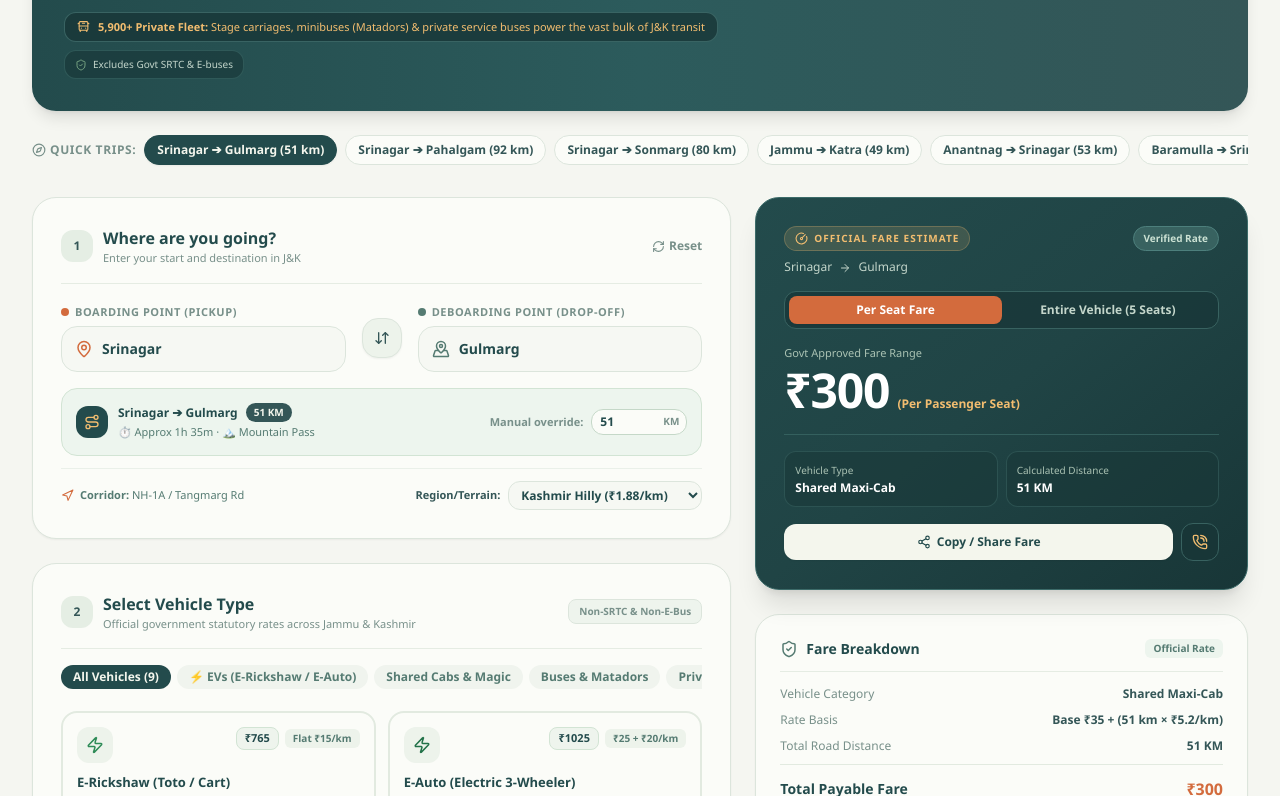
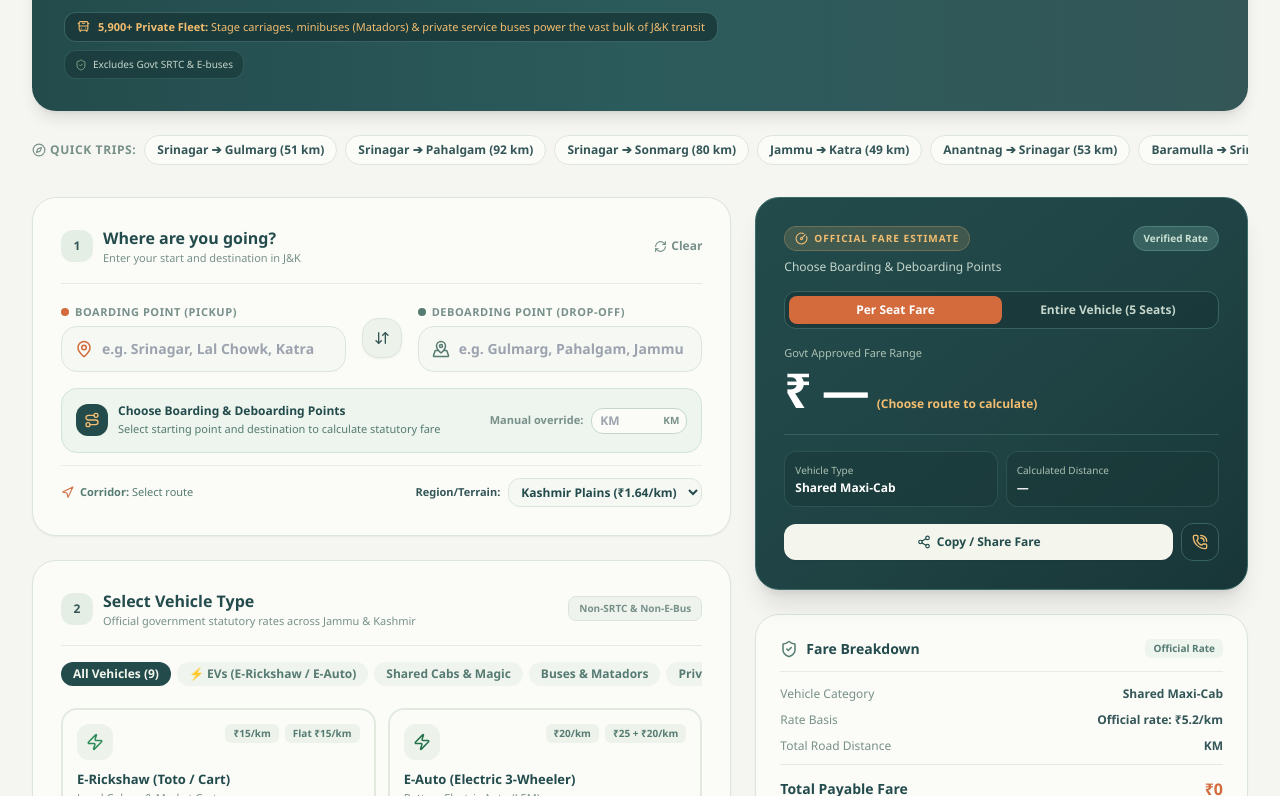
Before and after one commit to Farhaan327426/SafarApp, a React (Vite) app: page / in a window 1280 px wide. Shown: the part 304-1100 px from the top of the page. Built offline with nearby package versions, Linux system fonts and the light colour scheme.

Commit message:
feat: do not set default route and let user choose boarding and deboarding points

```diff
--- a/src/App.jsx
+++ b/src/App.jsx
@@ -768,12 +768,12 @@ function resolveRouteInfo(loc1, loc2) {
 
 export default function App() {
   const [activeNav, setActiveNav] = useState("Fare calculator");
-  const [from, setFrom] = useState("Srinagar");
-  const [to, setTo] = useState("Gulmarg");
-  const [distance, setDistance] = useState("51");
+  const [from, setFrom] = useState("");
+  const [to, setTo] = useState("");
+  const [distance, setDistance] = useState("");
   const [vehicle, setVehicle] = useState("shared-cab");
   const [vehicleCategoryFilter, setVehicleCategoryFilter] = useState("all");
-  const [terrainRegion, setTerrainRegion] = useState("kashmir-hill");
+  const [terrainRegion, setTerrainRegion] = useState("kashmir-plain");
   const [notice, setNotice] = useState("");
   const [showNotifications, setShowNotifications] = useState(false);
   const [mobileNavOpen, setMobileNavOpen] = useState(false);
@@ -782,6 +782,8 @@ export default function App() {
   const [searchToFocus, setSearchToFocus] = useState(false);
   const [priceMode, setPriceMode] = useState("per-seat");
 
+  const hasRoute = Boolean(from.trim() && to.trim());
+
   // Dynamic Route & Distance Resolver
   const currentRouteMeta = useMemo(() => {
     return resolveRouteInfo(from, to);
@@ -800,6 +802,10 @@ export default function App() {
 
   // Synchronize distance and terrain on route update
   const syncRouteDistance = (nextFrom, nextTo) => {
+    if (!nextFrom.trim() || !nextTo.trim()) {
+      setDistance("");
+      return null;
+    }
     const info = resolveRouteInfo(nextFrom, nextTo);
     setDistance(String(info.distance));
     setTerrainRegion(info.region);
@@ -808,7 +814,19 @@ export default function App() {
 
   // Exact Statutory Fare Calculations
   const fareParts = useMemo(() => {
-    const km = Math.max(1, Number(distance) || 1);
+    const km = Number(distance) || 0;
+    if (km <= 0) {
+      return {
+        base: chosenVehicle.base,
+        distanceCost: 0,
+        localAdjustment: 0,
+        totalSingle: 0,
+        fullCabCost: 0,
+        formulaDesc: `Official rate: ₹${chosenVehicle.perKm}/km`,
+        perKmRate: chosenVehicle.perKm,
+      };
+    }
+
     let base = chosenVehicle.base;
     let distanceCost = 0;
     let localAdjustment = 0;
@@ -817,7 +835,6 @@ export default function App() {
 
     switch (chosenVehicle.calcType) {
       case "e-rickshaw":
-        // Flat ₹15 per kilometer
         base = 15;
         distanceCost = Math.round(km * 15);
         totalSingle = Math.max(15, distanceCost);
@@ -825,16 +842,13 @@ export default function App() {
         break;
 
       case "e-auto":
-        // ₹25 for 1st km, ₹20 for every subsequent km
         base = 25;
         distanceCost = km <= 1 ? 0 : Math.round((km - 1) * 20);
         totalSingle = km <= 1 ? 25 : 25 + distanceCost;
-        formulaDesc = km <= 1 ? "1st KM Base Fare (₹25)" : `₹25 (1st km) + ${(km - 1)} km × ₹20/km`;
+        formulaDesc = km <= 1 ? "1st KM Base (₹25)" : `₹25 (1st km) + ${(km - 1)} km × ₹20/km`;
         break;
 
       case "stage-slab":
-        // Tata Magic / Feeder 4-Wheelers:
-        // Up to 3 km: ₹9, Up to 5 km: ₹14, Up to 10 km: ₹17, Up to 15 km: ₹20, 15-20 km: ₹26, >20 km: 50% concession
         if (km <= 3) {
           totalSingle = 9;
           base = 9;
@@ -858,15 +872,13 @@ export default function App() {
         } else {
           base = 26;
           const extraKm = km - 20;
-          distanceCost = Math.round(extraKm * 1.40); // 50% concessional rate beyond 20km
+          distanceCost = Math.round(extraKm * 1.40);
           totalSingle = 26 + distanceCost;
-          formulaDesc = `₹26 (20km slab) + ${extraKm} km @ 50% Concessional Rate (₹1.40/km)`;
+          formulaDesc = `₹26 (20km slab) + ${extraKm} km @ 50% Concession (₹1.40/km)`;
         }
         break;
 
       case "stage-carriage":
-        // Mini Bus / Matador:
-        // Kashmir Plain: ₹1.64/km, Jammu Plain: ₹1.12/km, Hill: ₹1.59-₹1.88/km
         {
           const ratePerKm =
             terrainRegion === "kashmir-plain"
@@ -876,16 +888,14 @@ export default function App() {
               : terrainRegion === "jammu-plain"
               ? 1.12
               : 1.59;
-          base = 10; // statutory minimum boarding
+          base = 10;
           distanceCost = Math.round(km * ratePerKm);
           totalSingle = Math.max(10, distanceCost);
-          formulaDesc = `${km} km × ₹${ratePerKm}/km (${terrainRegion.replace("-", " ")})`;
+          formulaDesc = `${km} km × ₹${ratePerKm}/km`;
         }
         break;
 
       case "stage-carriage-big":
-        // Big Private 2+2 Bus:
-        // Kashmir Plain: ₹1.40/km, Jammu Plain: ₹1.12/km, Hill: ₹1.59/km
         {
           const ratePerKm =
             terrainRegion === "kashmir-plain"
@@ -898,25 +908,23 @@ export default function App() {
           base = 10;
           distanceCost = Math.round(km * ratePerKm);
           totalSingle = Math.max(10, distanceCost);
-          formulaDesc = `${km} km × ₹${ratePerKm}/km (${terrainRegion.replace("-", " ")})`;
+          formulaDesc = `${km} km × ₹${ratePerKm}/km`;
         }
         break;
 
       case "metered-auto":
-        // Auto-Rickshaw: ₹45 for first 2 km, then ₹7.40/km
         base = 45;
         distanceCost = km <= 2 ? 0 : Math.round((km - 2) * 7.4);
         totalSingle = km <= 2 ? 45 : 45 + distanceCost;
-        formulaDesc = km <= 2 ? "First 2 KM Minimum Meter (₹45)" : `₹45 (First 2 km) + ${(km - 2)} km × ₹7.40/km`;
+        formulaDesc = km <= 2 ? "First 2 KM Meter (₹45)" : `₹45 (First 2 km) + ${(km - 2)} km × ₹7.40/km`;
         break;
 
       default:
-        // Standard & Contract Taxi (+18% revised rates)
         base = chosenVehicle.base;
         distanceCost = Math.round(km * chosenVehicle.perKm);
         localAdjustment = chosenVehicle.key === "suv-taxi" ? 20 : 0;
         totalSingle = Math.max(15, base + distanceCost + localAdjustment);
-        formulaDesc = `Base ₹${base} + (${km} km × ₹${chosenVehicle.perKm}/km)`;
+        formulaDesc = `${km} km × ₹${chosenVehicle.perKm}/km`;
         break;
     }
 
@@ -1258,17 +1266,16 @@ export default function App() {
 
                     <button
                       onClick={() => {
-                        setFrom("Srinagar");
-                        setTo("Gulmarg");
-                        setDistance("51");
-                        setVehicle("shared-cab");
+                        setFrom("");
+                        setTo("");
+                        setDistance("");
                         setTerrainRegion("kashmir-plain");
-                        showToast("Reset to Srinagar ➔ Gulmarg");
+                        showToast("Cleared route inputs. Choose your points!");
                       }}
                       className="flex items-center gap-1 text-xs font-semibold text-[#78908a] hover:text-[#d36b3d] transition"
                     >
                       <RefreshCw size={13} />
-                      <span>Reset</span>
+                      <span>Clear</span>
                     </button>
                   </div>
 
@@ -1286,7 +1293,7 @@ export default function App() {
                           value={from}
                           onFocus={() => setSearchFromFocus(true)}
                           onChange={(e) => handleFromChange(e.target.value)}
-                          placeholder="e.g. Srinagar, Lal Chowk"
+                          placeholder="e.g. Srinagar, Lal Chowk, Katra"
                           className="w-full pl-10 pr-3 py-3 rounded-2xl bg-[#f6f8f3] border border-[#dce5dc] text-sm font-bold text-[#234b4c] focus:outline-none focus:ring-2 focus:ring-[#74a181] focus:bg-[#fbfcf8] transition"
                         />
                       </div>
@@ -1354,7 +1361,7 @@ export default function App() {
                           value={to}
                           onFocus={() => setSearchToFocus(true)}
                           onChange={(e) => handleToChange(e.target.value)}
-                          placeholder="e.g. Gulmarg, Pahalgam"
+                          placeholder="e.g. Gulmarg, Pahalgam, Jammu"
                           className="w-full pl-10 pr-3 py-3 rounded-2xl bg-[#f6f8f3] border border-[#dce5dc] text-sm font-bold text-[#234b4c] focus:outline-none focus:ring-2 focus:ring-[#74a181] focus:bg-[#fbfcf8] transition"
                         />
                       </div>
@@ -1408,14 +1415,18 @@ export default function App() {
                       <div>
                         <div className="flex items-center gap-2">
                           <span className="text-xs font-extrabold text-[#234b4c]">
-                            {from} ➔ {to}
-                          </span>
+                            {hasRoute ? `${from} ➔ ${to}` : "Choose Boarding & Deboarding Points"}
+                          </span>
+                          {hasRoute && (
                             <span className="text-[10px] font-bold px-2 py-0.5 rounded-full bg-[#345657] text-[#f4f6ed]">
-                            {distance} KM
-                          </span>
+                              {distance || 0} KM
+                            </span>
+                          )}
                         </div>
                         <p className="text-[11px] text-[#557b72] font-medium mt-0.5">
-                          ⏱️ Approx {currentRouteMeta.duration} · 🏔️ {currentRouteMeta.terrain}
+                          {hasRoute
+                            ? `⏱️ Approx ${currentRouteMeta.duration} · 🏔️ ${currentRouteMeta.terrain}`
+                            : "Select starting point and destination to calculate statutory fare"}
                         </p>
                       </div>
                     </div>
@@ -1431,6 +1442,7 @@ export default function App() {
                           max="800"
                           value={distance}
                           onChange={(e) => setDistance(e.target.value)}
+                          placeholder="KM"
                           className="w-full py-1 pl-2 pr-7 rounded-xl bg-[#fbfcf8] border border-[#c5d8c8] text-xs font-bold text-[#234b4c] focus:outline-none focus:ring-2 focus:ring-[#74a181]"
                         />
                         <span className="absolute right-2 top-1.5 text-[10px] font-bold text-[#78908a]">
@@ -1445,7 +1457,7 @@ export default function App() {
                     <div className="flex items-center gap-1.5 text-[#557b72]">
                       <Navigation size={13} className="text-[#d36b3d]" />
                       <span className="text-[11px]">
-                        <strong>Corridor:</strong> {currentRouteMeta.highway}
+                        <strong>Corridor:</strong> {hasRoute ? currentRouteMeta.highway : "Select route"}
                       </span>
                     </div>
 
@@ -1508,8 +1520,9 @@ export default function App() {
                     {filteredVehicles.map((v) => {
                       const Icon = v.icon;
                       const selected = vehicle === v.key;
-                      const km = Math.max(1, Number(distance) || 1);
+                      const km = Number(distance) || 0;
                       let cardFare = 0;
+                      if (km > 0) {
                         switch (v.calcType) {
                           case "e-rickshaw":
                             cardFare = Math.max(15, Math.round(km * 15));
@@ -1544,6 +1557,7 @@ export default function App() {
                             cardFare = Math.max(15, v.base + Math.round(km * v.perKm) + (v.key === "suv-taxi" ? 20 : 0));
                             break;
                         }
+                      }
 
                       return (
                         <button
@@ -1569,9 +1583,15 @@ export default function App() {
                               <Icon size={18} />
                             </div>
                             <div className="flex items-center gap-1.5">
+                              {hasRoute && cardFare > 0 ? (
                                 <span className="text-[11px] font-black text-[#234b4c] bg-[#eef4ed] px-2 py-0.5 rounded-lg border border-[#d2e4d4]">
                                   ₹{cardFare}
                                 </span>
+                              ) : (
+                                <span className="text-[10px] font-bold text-[#557b72] bg-[#edf3eb] px-2 py-0.5 rounded-md">
+                                  ₹{v.perKm}/km
+                                </span>
+                              )}
                               <span
                                 className={`text-[10px] font-bold px-2 py-0.5 rounded-md ${
                                   selected
@@ -1631,7 +1651,13 @@ export default function App() {
                         <span>Official Fare Estimate</span>
                       </div>
                       <p className="text-xs text-[#c4d6cb] mt-2 font-medium">
+                        {hasRoute ? (
+                          <>
                             {from} <ArrowRight size={12} className="inline mx-1" /> {to}
+                          </>
+                        ) : (
+                          "Choose Boarding & Deboarding Points"
+                        )}
                       </p>
                     </div>
 
@@ -1671,10 +1697,12 @@ export default function App() {
                     <p className="text-[11px] text-[#aac2b3] font-medium">Govt Approved Fare Range</p>
                     <div className="flex items-baseline gap-2 mt-1">
                       <span className="text-4xl sm:text-5xl font-black tracking-tight text-[#ffffff]">
-                        ₹{displayFare.toLocaleString("en-IN")}
+                        {hasRoute && displayFare > 0 ? `₹${displayFare.toLocaleString("en-IN")}` : "₹ —"}
                       </span>
                       <span className="text-xs text-[#f2bd70] font-semibold">
-                        {!chosenVehicle.isPerSeat
+                        {!hasRoute
+                          ? "(Choose route to calculate)"
+                          : !chosenVehicle.isPerSeat
                           ? `(Entire ${chosenVehicle.label})`
                           : priceMode === "full-cab"
                           ? `(Entire Vehicle - ${chosenVehicle.seatsMultiplier} Seats)`
@@ -1691,7 +1719,7 @@ export default function App() {
                     </div>
                     <div className="bg-[#183637]/50 p-2.5 rounded-xl border border-[#386260]/60">
                       <p className="text-[10px] text-[#aac2b3]">Calculated Distance</p>
-                      <p className="font-bold text-[#ffffff] mt-0.5">{distance || 0} KM</p>
+                      <p className="font-bold text-[#ffffff] mt-0.5">{hasRoute && distance ? `${distance} KM` : "—"}</p>
                     </div>
                   </div>
 
```
Also changed, not shown: frontend/index.html (+7 -7 lines), frontend/js/main.js (+41 -27 lines). Lines whose indentation alone changed are shown as unchanged.
